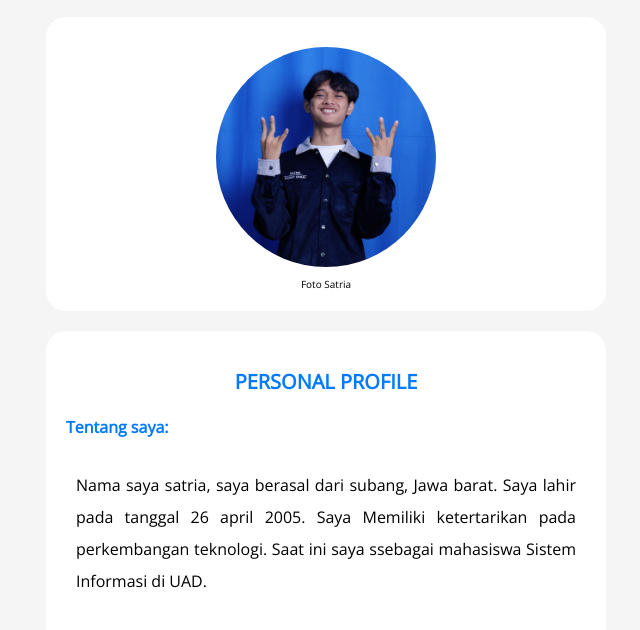
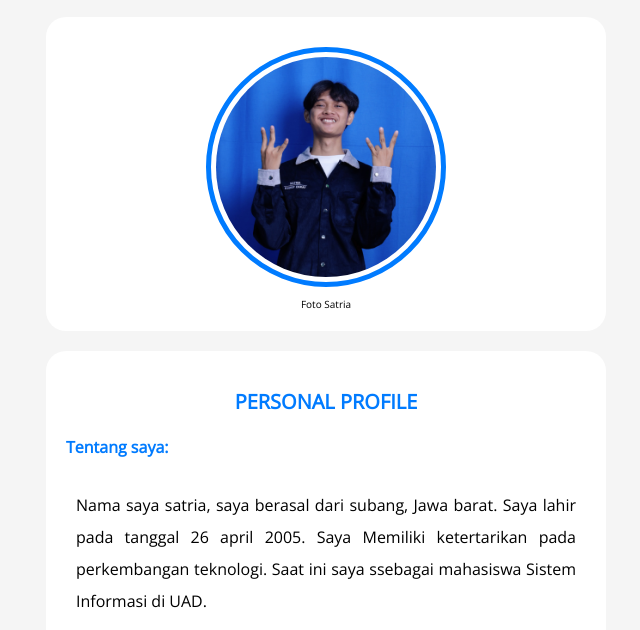
Before and after one commit to stry26/praktikum_2, a plain HTML site: page index.html in a window 1280 px wide. Shown: the part 145-775 px from the top of the page, without its empty margins (314-954 px from the left). Drawn offline with nearby package versions, Linux system fonts and the light colour scheme.

Commit message:
update border foto

```diff
--- a/style/style.css
+++ b/style/style.css
@@ -15,6 +15,8 @@ img[src="satria.jpg"]{
     width: 50%;
     height: 50%;
     border-radius: 50% 50% 50% 50%;
+    border: 5px #007bff solid;
+    padding: 5px;
 }
 
 figure{
```
